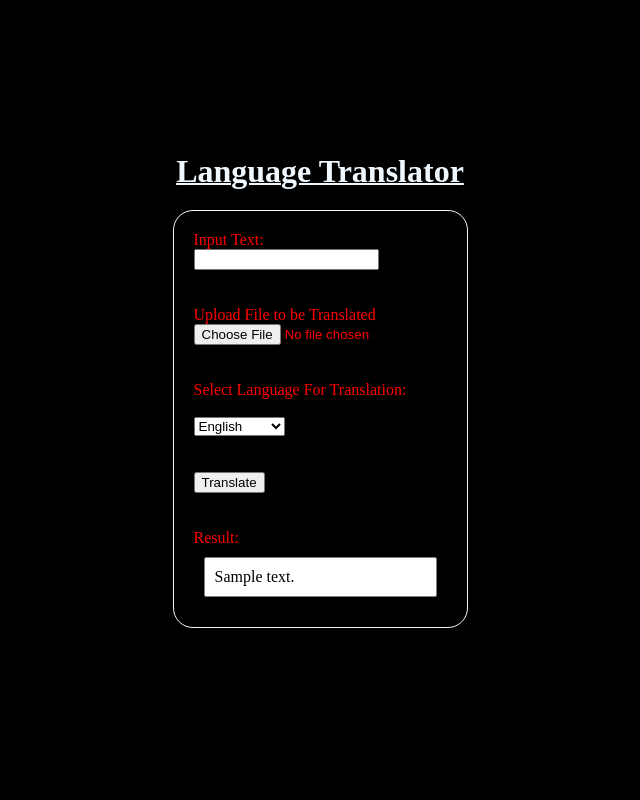
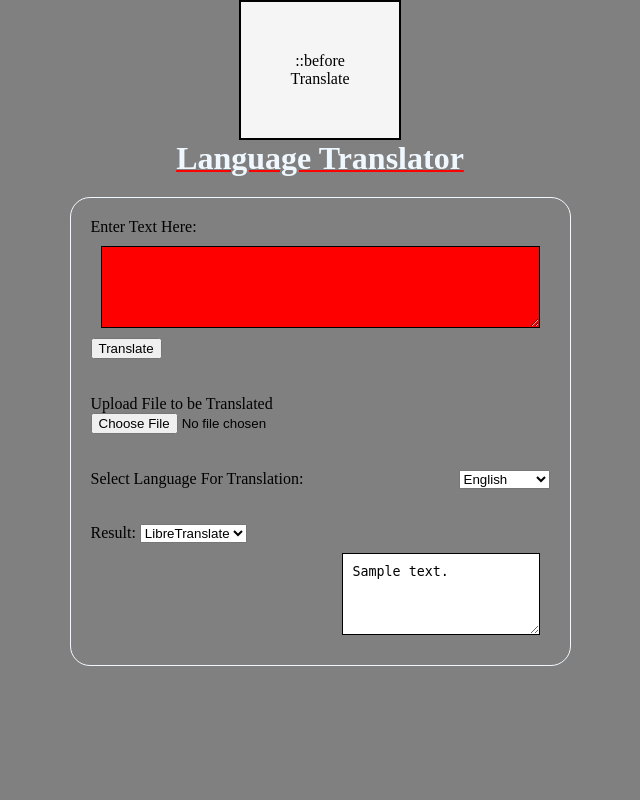
Before and after one commit to Jthomas0521/Translator, a Flask app: template src/templates/index.html in a window 1280 px wide. Shown: the whole page, without its empty margins (320-960 px from the left). Run offline with Flask 3, Linux system fonts and the light colour scheme; the template is opened without the code that fills it: most values are stand-ins (such as "Sample title", 1, 10 or a date in 2020); parts of the project's set-up code (start-up, migrations or seed data) failed here and were passed over.

Commit message:
new html

```diff
--- a/src/app.py
+++ b/src/app.py
@@ -169,4 +169,4 @@ def translate():
 
 
 if __name__ == "__main__":
-    app.run(host='0.0.0.0', port=LIBRE_TRANSLATE_PORT, debug=False)
+    app.run(host='0.0.0.0', port=LIBRE_TRANSLATE_PORT, debug=True)
--- a/src/static/styles/styles.css
+++ b/src/static/styles/styles.css
@@ -1,37 +1,22 @@
 h1 {
     position: relative;
+    text-align: center;
     align-items: center;
-    color: bisque;
-    text-decoration: aqua;
+    color: aliceblue;
+    margin: 0;
+    padding-top: 0px;
+    text-decoration: underline 2px red;
 }
 
 body{
-    background-color: black;
-    color: red;
+    background-color: grey;
+    color: black;
     justify-content: center;
     margin: 0;
     align-items: center;
     position: relative;
-}
-
-h1{
-    position: relative;
-    text-align: center;
-    margin: 0;
-    color: aliceblue;
-    padding-top: 0px;
-    text-decoration: underline 2px aliceblue;
-}
-
-body {
+    flex-direction: column;
     display: flex;
-    justify-content: center;
-    align-items: center;
-    background-color: black;
-    color: red;
-    margin: 0;
-    height: 100vh;
-    flex-direction: column;
 
 }
 
@@ -43,11 +28,35 @@ form{
 
 }
 
+#input_text{
+    border: 1px solid black;
+    color: black;
+    margin: 10px;
+    padding: 10px;
+    background-color: red;
+    display: block;
+    float: left;
+
+}
+
 #translated_result{
-    border: 1px solid grey;
-    border-radius: 2px;
+    border: 1px solid black;
+    color: black;
     margin: 10px;
     padding: 10px;
     background-color: white;
-    color: black;
+    display: block;
+    float: right;
 }
+
+header {
+    background-color: whitesmoke;
+    text-align: center;
+    border: 2px solid black;
+    padding: 50px;
+}
+
+#target_language,
+#language_selector{
+    float: right;
+}
--- a/src/templates/index.html
+++ b/src/templates/index.html
@@ -6,16 +6,43 @@
     <title>Translator</title>
     <link rel="stylesheet" href="{{ url_for('static', filename='styles/styles.css') }}"?v=1>
 </head>
+
+<header>
+    <div class="flex-none">
+        <div class="flex flex-grow mt-1">
+            <!button class="hover:bg-gray-100 rounded-full w-9 h-9 transition-colors duration-100">
+                <!i class="mdi mdi-menu text-gray-500">
+                    ::before
+                </i>
+            </button>
+            <!-- <div class="m1-2 my-auto text-lg font-medium text-gray-500">Translatorrrr</div> -->
+            <!-- <a href="#"> -->
+                <!-- <img src="" alt="Logo" class="mt-2"> -->
+            <!-- </a> -->
+            <div class="m1-2 my-auto text-lg font-medium text-gray-500">Translate</div>
+        </div>
+    </div>
+</header>
+
 <body>
     <h1>Language Translator</h1>
     <form action="/translate" method="POST">
-        <label for="input_text">Input Text:</label><br>
-        <input type="text" name="input_text"><br><br><br>
+        <label for="selected_text">Enter Text Here:</label>
+        <br>
+        <textarea type="text" id="input_text" rows="4" cols="50"></textarea>
+        <br>
+        <input type="submit" value="Translate">
+        <br>
+        <br>
+        <br>
+        <label for="file_path" >Upload File to be Translated</label>
+        <br>
+        <input type="file" name="file_path" accept=".pdf, .txt, .docx">
+        <br>
+        <br>
+        <br>
 
-        <label for="file_path" >Upload File to be Translated</label><br>
-        <input type="file" name="file_path" accept=".pdf, .txt, .docx"><br><br><br>
-
-        <label for="language_selector">Select Language For Translation:</label><br><br>
+        <label for="language_selector">Select Language For Translation:</label>
         <select name="target_language" id="language_selector">
             <option value="en">English</option>
             <option value="es">Spanish</option>
@@ -27,12 +54,17 @@
             <option value="pt">Portuguese</option>
             <option value="ru">Russian</option>
             <option value="hi">Hindi</option>
-        </select><br><br><br>
-
-        <input type="submit" value="Translate"><br><br><br>
-        <label for="translated_result">Result:</label>
-        <div id="translated_result">{{ translated_text }}</div>
-
+        </select>
+        <br>
+        <br>
+        <br>
+        <label for="translated_text">Result:</label>
+        <select name="Translator Selector" id="Translator Selector">
+            <option value="">LibreTranslate</option>
+            <option value="">NLLB</option>
+        </select>
+        <br>
+        <textarea id="translated_result" rows="4" columns="50">{{translated_text}}</textarea>
     </form>
 
 </body>
```
Also changed, not shown: .devcontainer/devcontainer.json, 1 other file.
